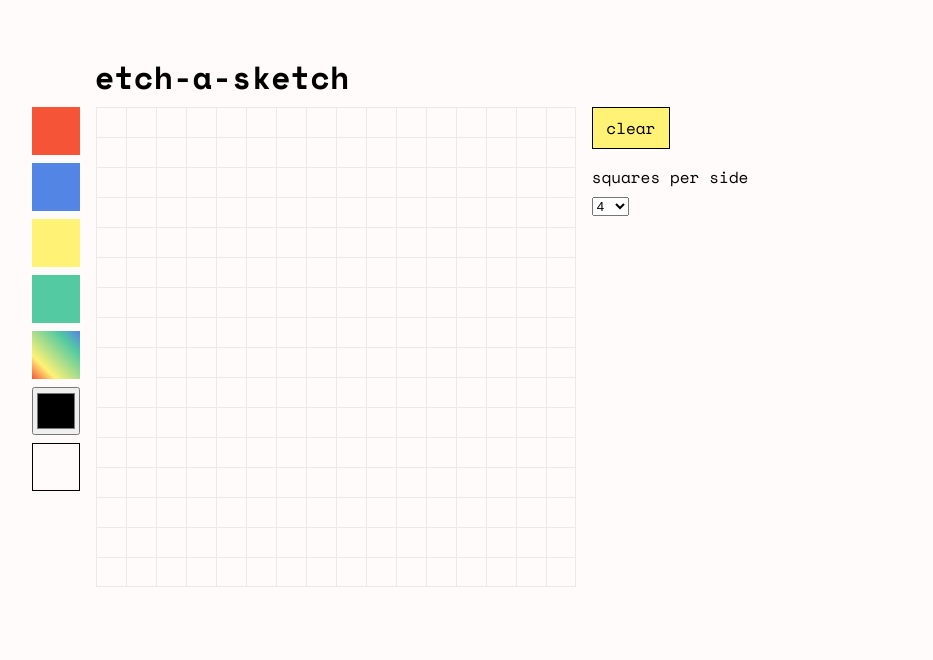
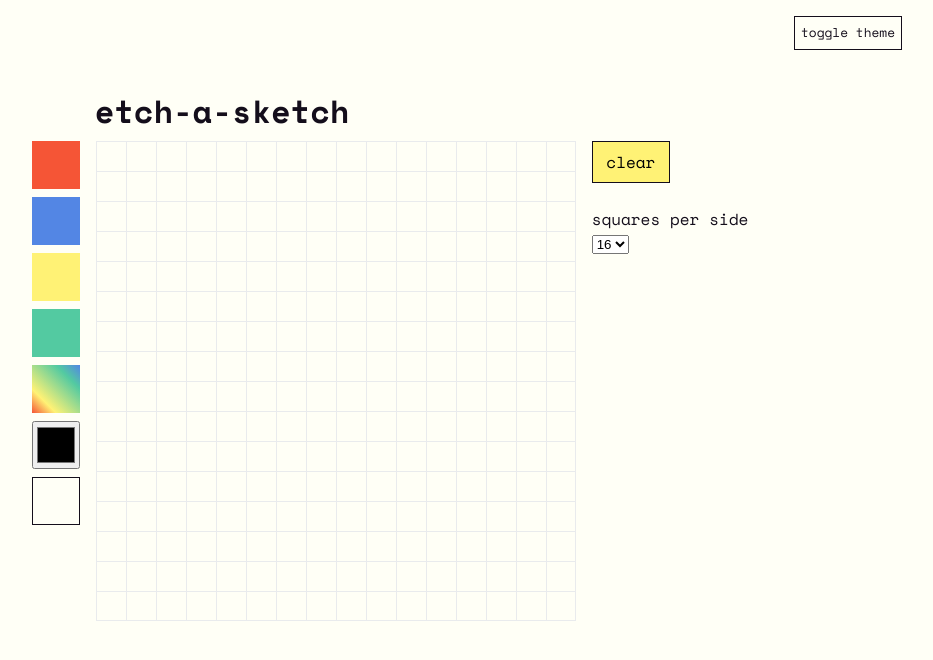
Before and after one commit to gordokay/etch-a-sketch, a plain HTML site: page index.html in a window 1280 px wide. Shown: the whole page, without its empty margins (250-1183 px from the left). Drawn offline with nearby package versions, Linux system fonts and the light colour scheme.

Commit message:
Add theme toggle

```diff
--- a/app.js
+++ b/app.js
@@ -1,6 +1,7 @@
 function etchASketch() {
   const GRID_SIZE = 480;
   const SQUARES_PER_SIDE = 16;
+  const root = document.querySelector(':root');
   const grid = document.querySelector('.grid');
   const colorButtons = document.querySelectorAll('.palette button');
   const colorPicker = document.querySelector('input');
@@ -47,6 +48,14 @@ function etchASketch() {
   }
 
   function connectControls() {
+    document.querySelector('.toggle').addEventListener('click', () => {
+      if(root.className !== 'dark') {
+        root.classList.add('dark');
+      } else {
+        root.classList.remove('dark');
+      }
+    })
+
     grid.addEventListener('mousedown', e => {
       e.preventDefault();
       isMouseDown = true;
--- a/index.html
+++ b/index.html
@@ -9,6 +9,7 @@
   <title>Etch-a-sketch</title>
 </head>
 <body>
+  <button class="toggle">toggle theme</button>
   <h1>etch-a-sketch</h1>
   <div>
     <div class="palette">
@@ -29,7 +30,7 @@
           <option value="4">4</option>
           <option value="8">8</option>
           <option value="12">12</option>
-          <option value="16">16</option>
+          <option value="16" selected>16</option>
           <option value="24">24</option>
           <option value="36">36</option>
           <option value="48">48</option>
--- a/style.css
+++ b/style.css
@@ -1,4 +1,16 @@
 @import url('https://fonts.googleapis.com/css2?family=Space+Mono:wght@400;700&display=swap');
+
+:root {
+  --clr-background: #FFFFF6;
+  --clr-foreground: #140E1B;
+  --clr-grid: #E9EBED;
+}
+
+:root.dark {
+  --clr-foreground: #FFFFF6;
+  --clr-background: #140E1B;
+  --clr-grid: #281C36;
+}
 
 body {
   margin: 0;
@@ -7,7 +19,8 @@ body {
   display: flex;
   flex-direction: column;
   align-items: center;
-  background: #FFFBFA;
+  background: var(--clr-background);
+  color: var(--clr-foreground);
   font-family: 'Space Mono', monospace;
 }
 
@@ -29,10 +42,11 @@ h1 {
 .controls {
   display: flex;
   flex-direction: column;
-  gap: 16px;
+  gap: 24px;
 }
 
-.palette button {
+.palette button,
+body > button {
   width: 48px;
   height: 48px;
   border: none;
@@ -60,21 +74,32 @@ h1 {
 
 .palette .eraser {
   background: transparent;
-  border: 1px solid black;
+  border: 1px solid var(--clr-foreground);
 }
 
 label {
   display: block;
-  margin-bottom: 4px;
 }
 
-.controls button {
+.controls button,
+body > button {
   font: inherit;
   background: #FFF275;
-  border: 1px solid black;
+  border: 1px solid #140E1B;
   width: 50%;
   min-width: fit-content;
   padding-block: 0.5em;
+}
+
+.toggle {
+  align-self: flex-end;
+  margin-right: 10%;
+  font-size: 0.8em;
+  width: fit-content;
+  height: fit-content;
+  background: transparent;
+  color: var(--clr-foreground);
+  border: 1px solid var(--clr-foreground);
 }
 
 button,
@@ -93,16 +118,16 @@ input {
 }
 
 .square {
-  border: 1px solid #EDE9EB;
+  border: 1px solid var(--clr-grid);
   border-right: none;
   border-bottom: none;
   box-sizing: border-box;
 }
 
 .square:last-child {
-  border-right: 1px solid #EDE9EB;
+  border-right: 1px solid var(--clr-grid);
 }
 
 .row:last-child .square {
-  border-bottom: 1px solid #EDE9EB;
+  border-bottom: 1px solid var(--clr-grid);
 }
```
